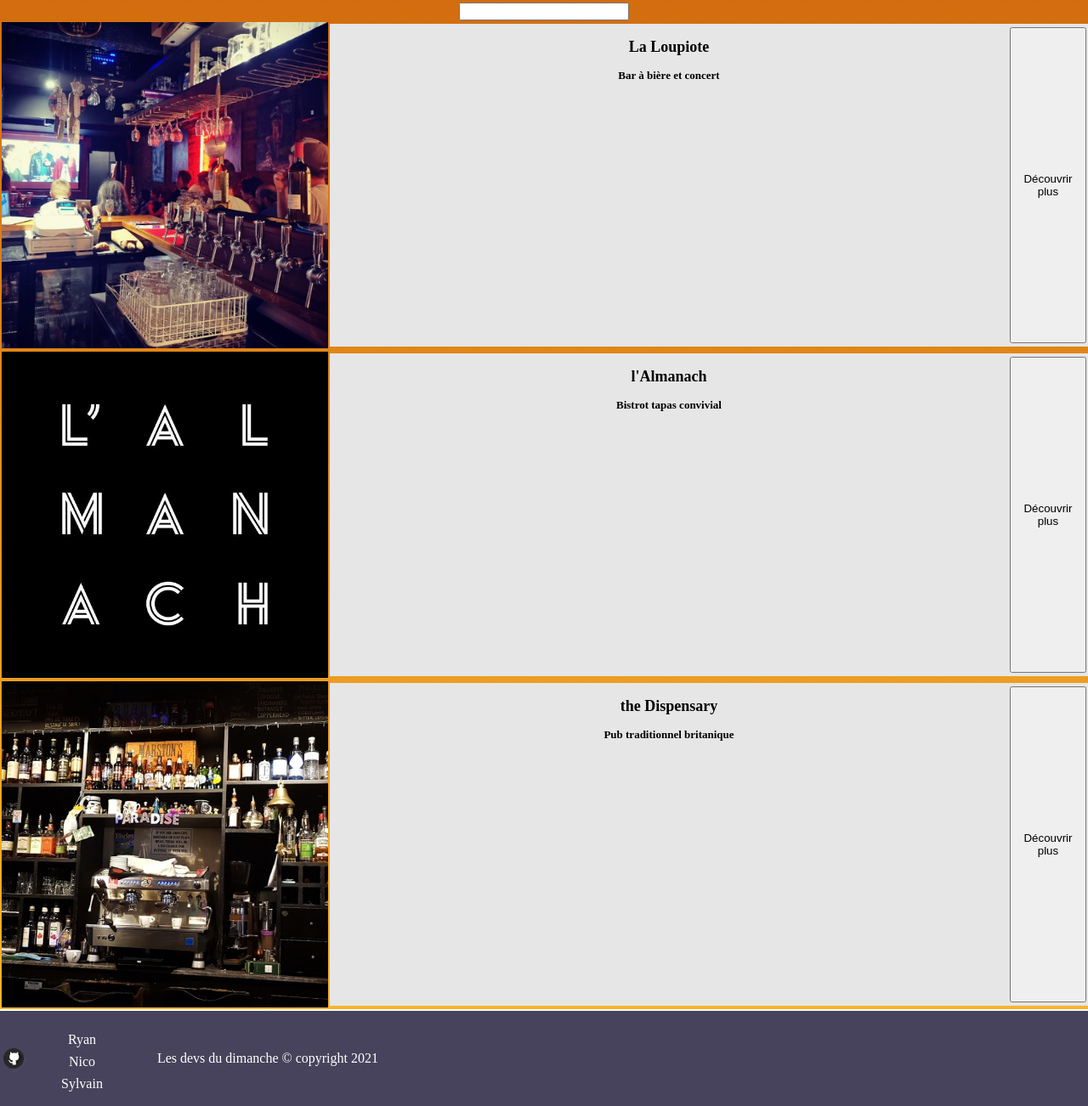
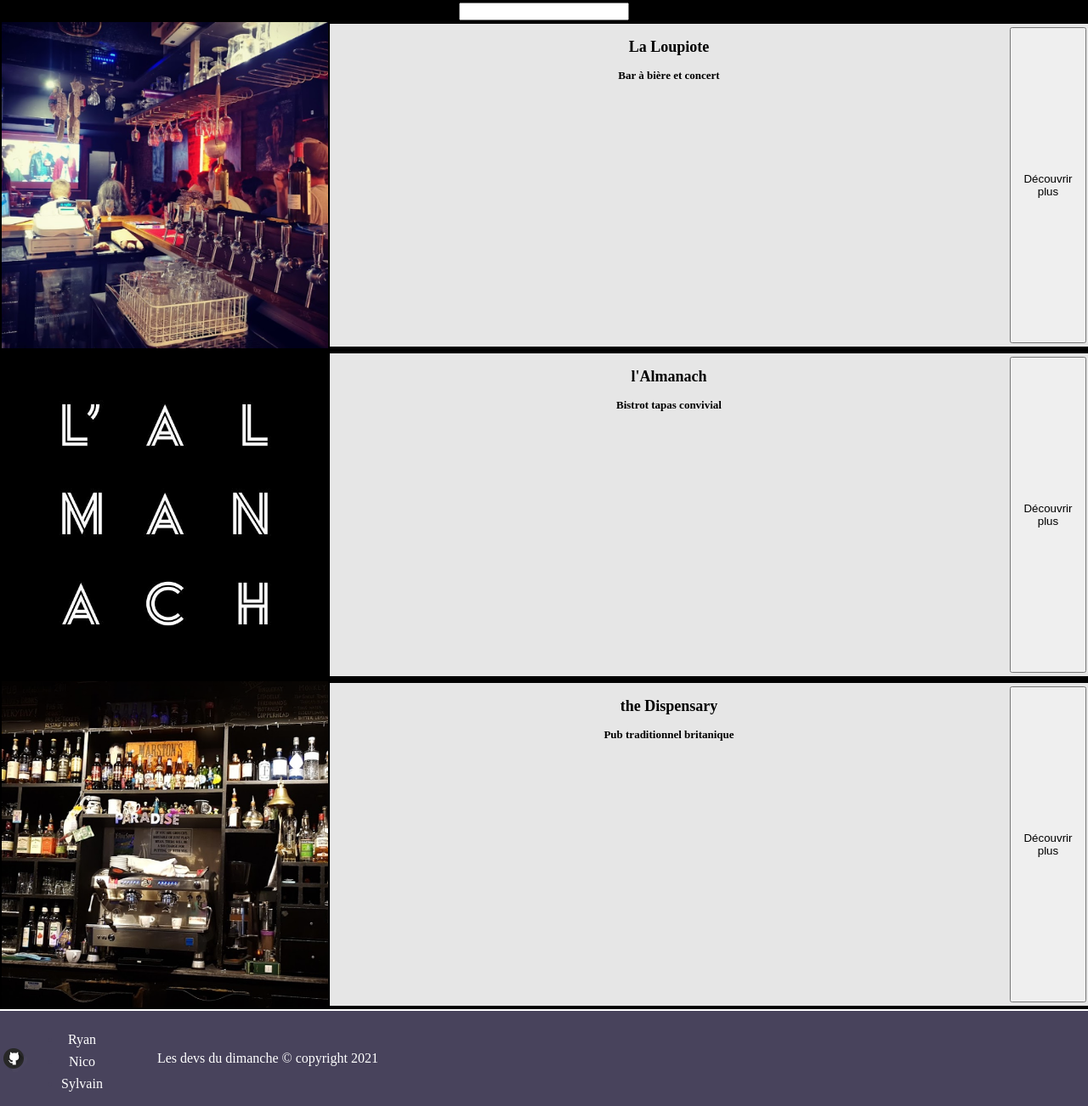
Before and after one commit to nicopierresanchez/l-abb-bi-re, a PHP site: page /search.html in a window 1280 px wide. Shown: the part 598-1900 px from the top of the page at 85% size. Run offline with PHP 8.4, Linux system fonts and the light colour scheme.

Commit message:
commit pour merge imminent

```diff
--- a/search.css
+++ b/search.css
@@ -1,10 +1,15 @@
+
+#title {
+  color: white;
+}
 
 
 #carte > iframe:nth-child(1) {
     width: 100%;
     padding: 0;
   }
-input {
+
+  input {
   width: 200px;
   margin: auto;
   display: block;
@@ -61,9 +66,8 @@ body {
 
 body {
 
-  background: rgb(253,187,45);
-  background: radial-gradient(circle, rgba(253,187,45,1) 0%, rgba(191,73,1,1) 59%);
-  background: rgb(191,73,1);background: linear-gradient(180deg, rgba(191,73,1,1) 0%, rgba(253,187,45,1) 100%);;
+  background :black;
+
 }
 
 #details .button {
@@ -167,7 +171,6 @@ footer div {
     margin : 5%;
     color: white;
 }
-
-.highlight {
+.highlight{
   background:yellow; border:2px inset grey;
 }
```
Also changed, not shown: search.html (line endings or trailing spaces).
